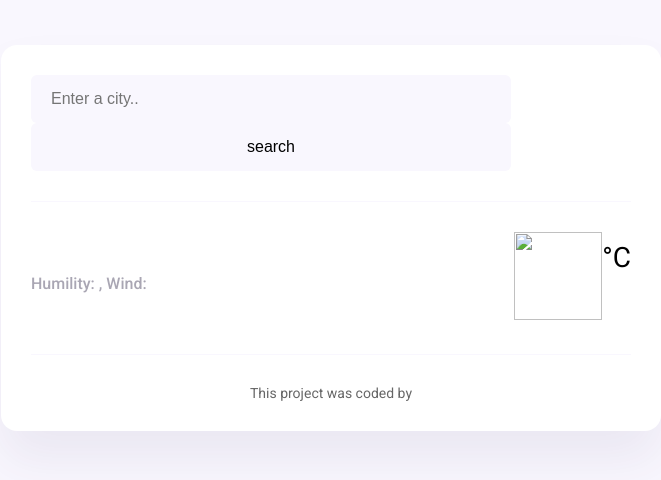
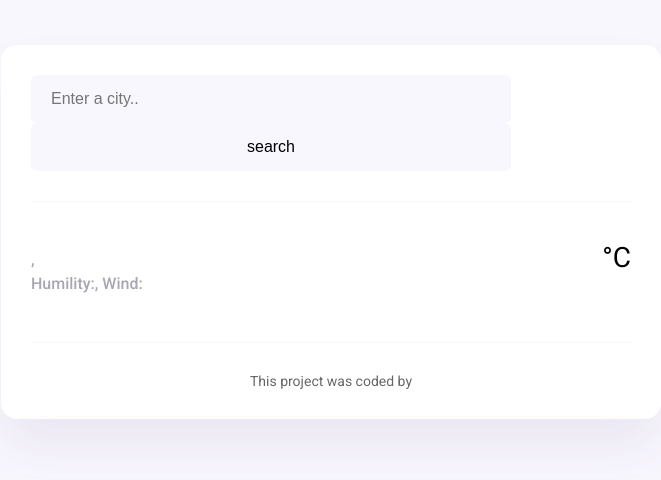
Before and after one commit to ashley846/my-weather-app, a plain HTML site: page index.html in a window 1280 px wide. Shown: the whole page, without its empty margins (309-970 px from the left). Drawn offline with nearby package versions, Linux system fonts and the light colour scheme; files that its build step writes are made by us from their sources; files whose address does not match are found by name.

Commit message:
made changes to the index.html

```diff
--- a/index.html
+++ b/index.html
@@ -11,7 +11,7 @@
     />
     <link rel="stylesheet" href="src/style.css" />
     <script src="https://cdn.jsdelivr.net/npm/axios@1.1.2/dist/axios.min.js"></script>
-    <title>SheCodes</title>
+    <title>weather app</title>
   </head>
   <body>
     <div class="weather-app">
@@ -32,19 +32,16 @@
           <div>
             <h1 class="weather-app-city" id="city"></h1>
             <p class="weather-app-details">
-              <span id="time"></span>
+              <span id="time"></span>,
 
               <span id="description"></span>
               <br />
-              Humility:
-              <strong id="Humidity"></strong>, Wind:
+              Humility:<strong id="Humidity"></strong>, Wind:
               <strong id="wind-speed"></strong>
             </p>
           </div>
           <div class="weather-app-temperature-container">
-            <div id="icon">
-              <img src="" class="weather-app-icon" />
-            </div>
+            <div id="icon"></div>
             <div class="weather-app-temperature" id="temperature"></div>
             <div class="weatehr-app-unit">°C</div>
           </div>
```
